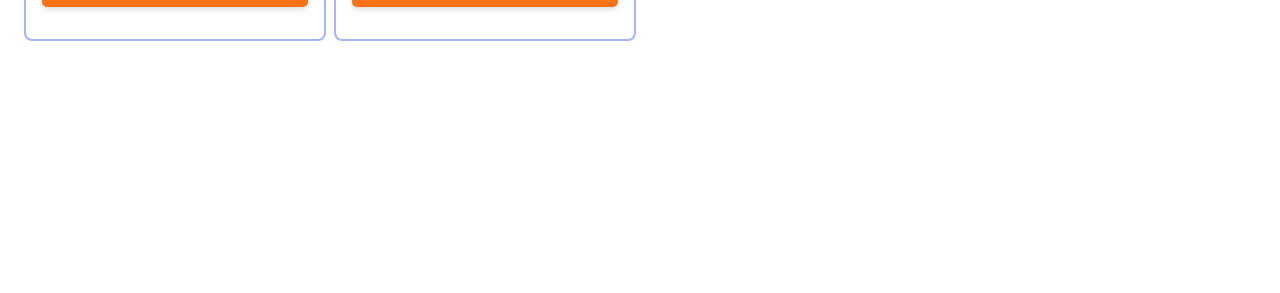
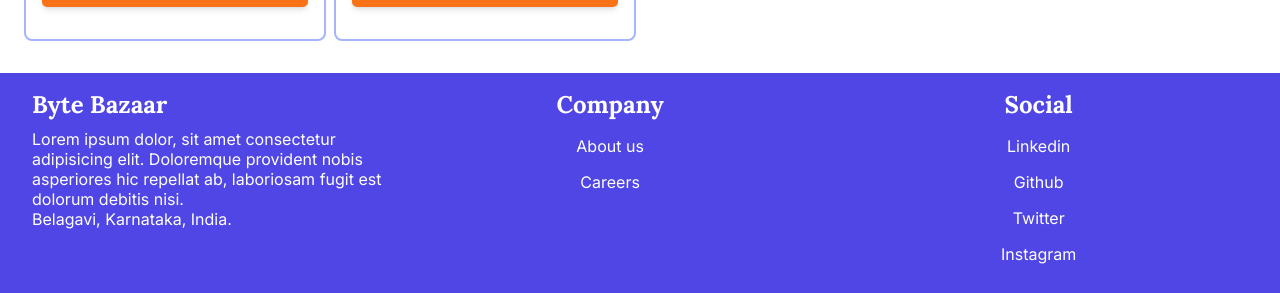
Before and after one commit to akshayraichur/byte-bazaar, a React (Vite) app: page / in a window 1280 px wide. Shown: the part 2944-3237 px from the top of the page. Before the commit the page ends 2985 px from the top, so only its background shows below. Built offline with nearby package versions, Linux system fonts and the light colour scheme; no server answers.

Commit message:
chore: add footer in home, login & signup page

```diff
--- a/src/screens/Home.jsx
+++ b/src/screens/Home.jsx
@@ -8,6 +8,7 @@ import Button from "../Components/Button/Button";
 
 import { useContext } from "react";
 import { UserContext } from "../store/UserContext";
+import Footer from "../Components/Footer";
 
 const StyledHome = styled.div`
   transition: all 0.3s ease;
@@ -158,6 +159,7 @@ const Home = () => {
           </Grid>
         </StyledHome>
       </Container>
+      <Footer />
     </>
   );
 };
--- a/src/screens/Login.jsx
+++ b/src/screens/Login.jsx
@@ -6,6 +6,7 @@ import { signInWithEmailAndPassword } from "firebase/auth";
 import { firebaseAuth } from "../store/firebase";
 import { toast } from "react-toastify";
 import { NavLink, useNavigate } from "react-router-dom";
+import Footer from "../Components/Footer";
 
 const StyledLogin = styled.div`
   width: 100%;
@@ -163,6 +164,7 @@ const Login = () => {
           </div>
         </StyledLogin>
       </Container>
+      <Footer />
     </>
   );
 };
--- a/src/screens/Signup.jsx
+++ b/src/screens/Signup.jsx
@@ -6,6 +6,7 @@ import { createUserWithEmailAndPassword, updateProfile } from "firebase/auth";
 import { firebaseAuth } from "../store/firebase";
 import { toast } from "react-toastify";
 import { NavLink, useNavigate } from "react-router-dom";
+import Footer from "../Components/Footer";
 
 const StyledLogin = styled.div`
   width: 100%;
@@ -175,6 +176,7 @@ const Signup = () => {
           </div>
         </StyledLogin>
       </Container>
+      <Footer />
     </>
   );
 };
```
